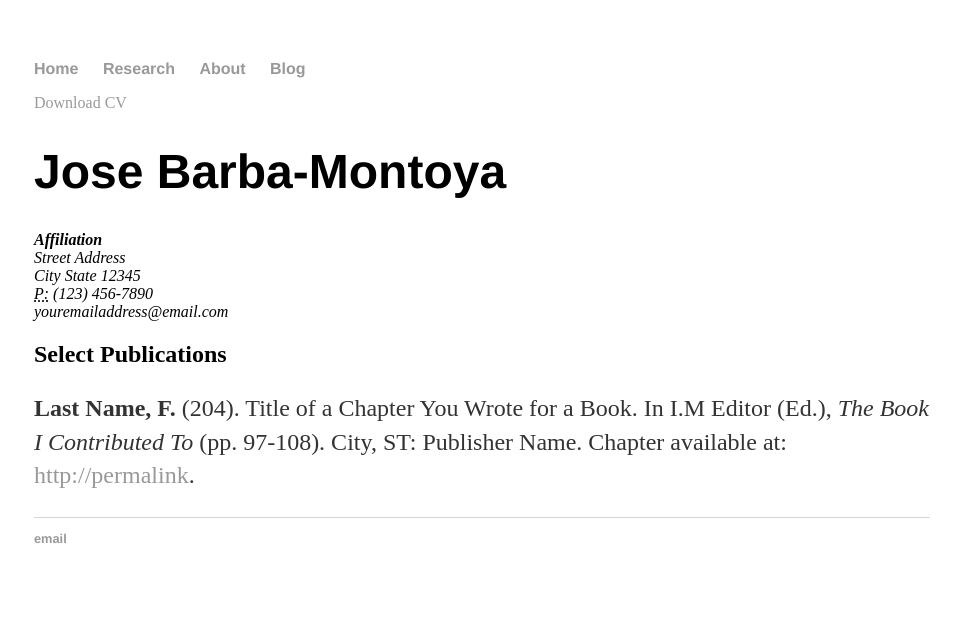
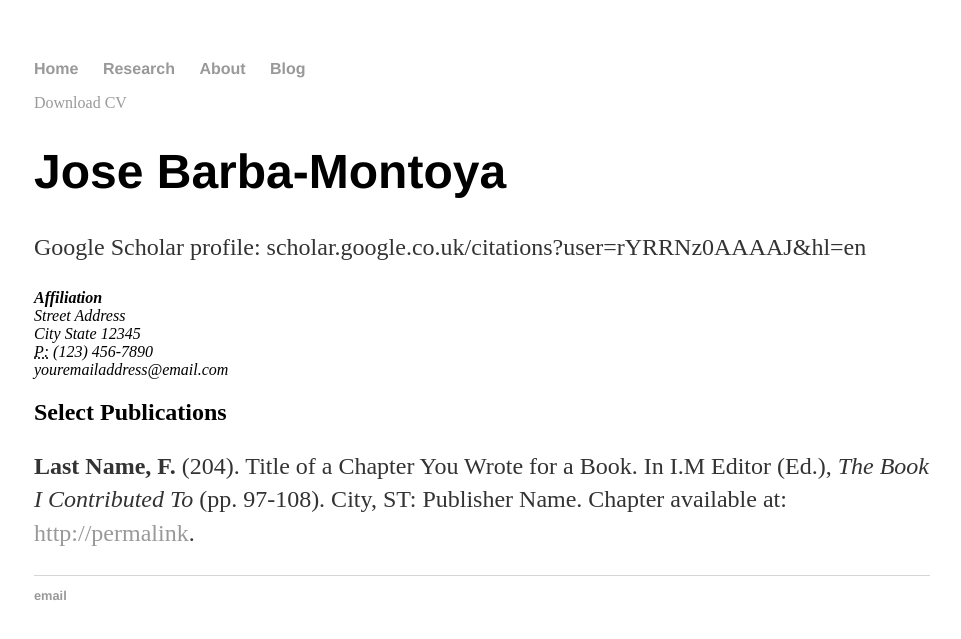
Before and after one commit to josebarbamontoya/josebarbamontoya.github.io, a Jekyll site: the page built from research/index.html, in a window 1280 px wide. Shown: the top 639 px of the page, without its empty margins (158-1119 px from the left). Built offline with Jekyll 4.4.1, drawn with Linux system fonts in a browser that asks for light colours.

Commit message:
Update index.html

```diff
--- a/research/index.html
+++ b/research/index.html
@@ -6,6 +6,7 @@ title: Jose Barba-Montoya
 	<div class="research">
 		<a href="#" class="download" title="Download CV as PDF">Download CV</a>
 					<h1>Jose Barba-Montoya</h1>
+					<p>Google Scholar profile: scholar.google.co.uk/citations?user=rYRRNz0AAAAJ&hl=en
 					<address>
 					<strong>Affiliation</strong><br>
 					Street Address<br>
```
